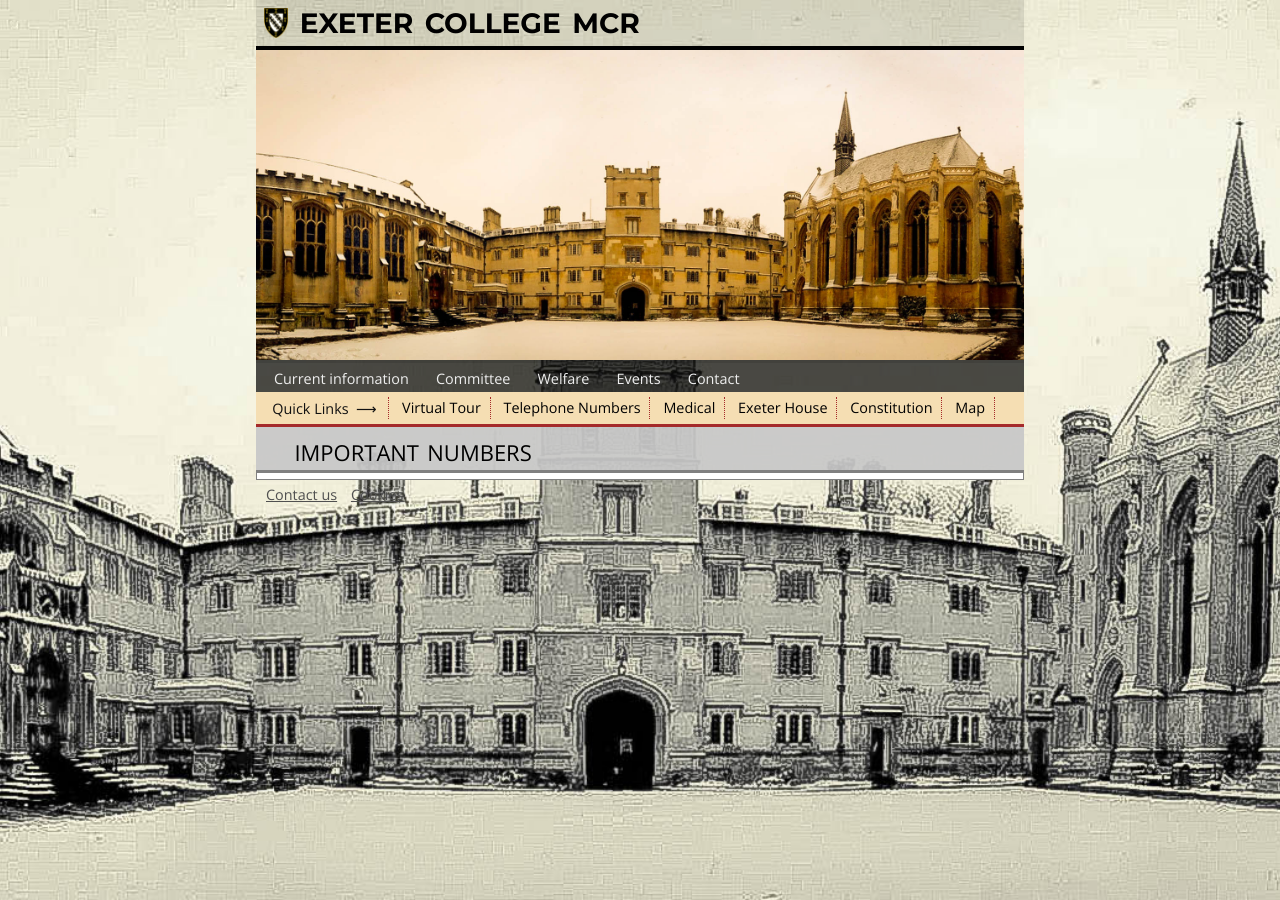
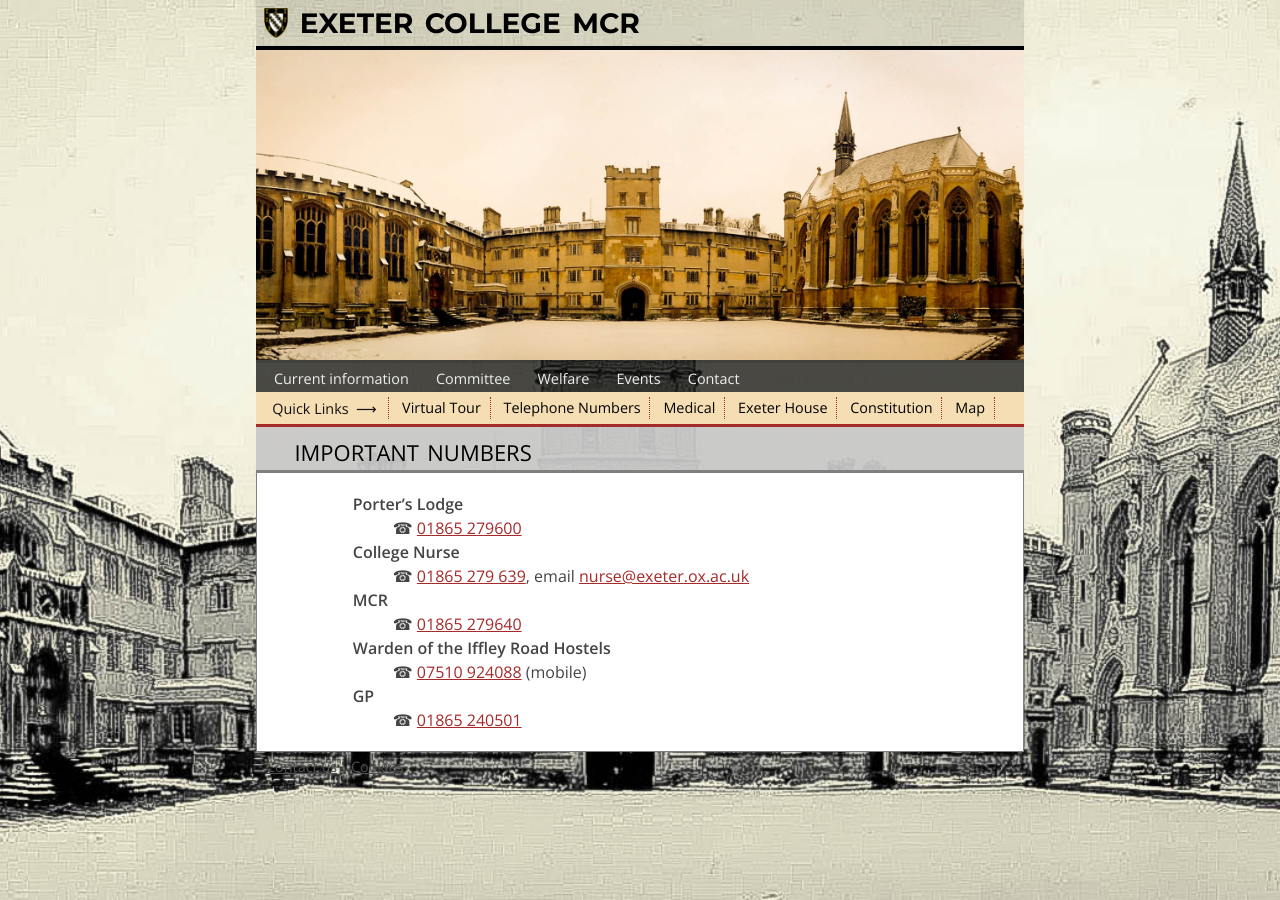
Before and after one commit to univwcr/univwcr.github.io, a Jekyll site: the page built from numbers.markdown, in a window 1280 px wide. Built offline with Jekyll 4.4.1, drawn with Linux system fonts in a browser that asks for light colours.

Commit message:
Update numbers.markdown

```diff
--- a/numbers.markdown
+++ b/numbers.markdown
@@ -2,3 +2,18 @@
 layout: page
 title: Important numbers
 ---
+
+Porter's Lodge
+: {% tel 01865 279600 %}
+
+College Nurse
+: {% tel 01865 279 639 %}, email <mailto:nurse@exeter.ox.ac.uk>
+
+MCR
+: {% tel 01865 279640 %}
+
+Warden of the Iffley Road Hostels
+: {% tel 07510 924088 %} (mobile)
+
+GP
+: {% tel 01865 240501 %}
```
